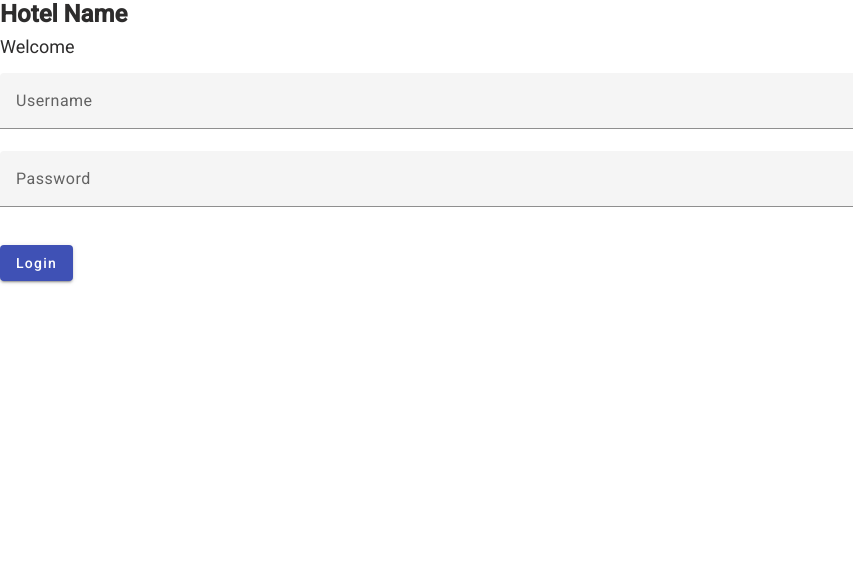
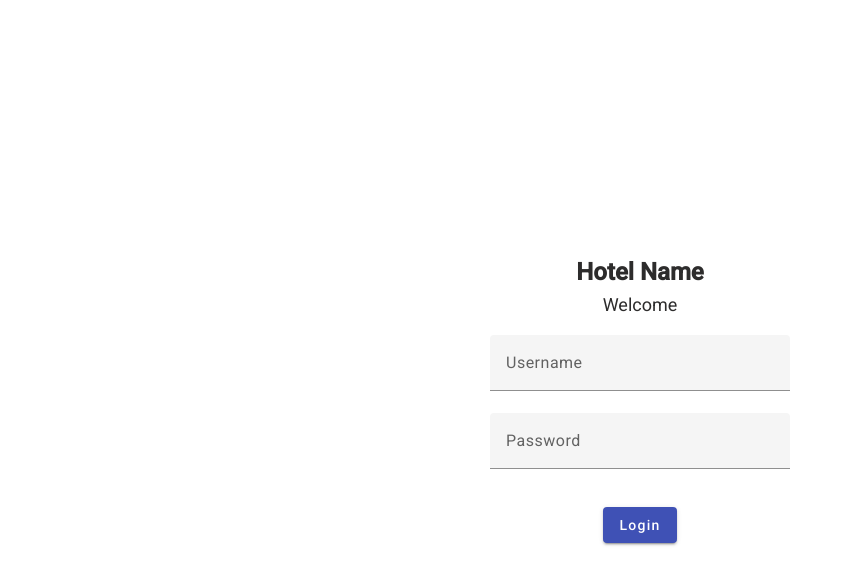
Before and after one commit to Brandon-Jeremy/Edward-V-Hotel, an Angular app in the folder site/resources/frontend/angular/: page /login in a window 1280 px wide. Shown: the top 584 px of the page, without its empty margins (0-853 px from the left). Built offline with nearby package versions, Linux system fonts and the light colour scheme.

Commit message:
some styling for the popup windows

```diff
--- a/site/resources/frontend/angular/src/app/login-form/login-form.component.css
+++ b/site/resources/frontend/angular/src/app/login-form/login-form.component.css
@@ -6,8 +6,42 @@
   border-radius: 10px;
   padding: 20px;
   box-shadow: 0px 0px 10px rgba(0, 0, 0, 0.2);
-  width: 80%;
-  max-width: 500px;
+  width: 100%;
+  height: 100%;
+  box-sizing: border-box;
+}
+
+.container {
+  display: flex;
+  flex-direction: column;
+  align-items: center;
+  justify-content: center;
+  height: 100%;
+  width: 100%;
+  overflow-y: auto;
+}
+
+.center {
+  text-align: center;
+}
+
+.welcome {
+  margin-bottom: 20px;
+}
+
+.popup {
+  display: flex;
+  flex-direction: column;
+  width: 100%;
+  max-width: 300px;
+}
+
+.mat-form-field {
+  margin-bottom: 20px;
+}
+
+.popup-button {
+  align-self: center;
 }
 
 .header {
--- a/site/resources/frontend/angular/src/app/login-form/login-form.component.html
+++ b/site/resources/frontend/angular/src/app/login-form/login-form.component.html
@@ -1,6 +1,6 @@
-<!-- login.component.html -->
-<h2>Hotel Name</h2>
-<p>Welcome</p>
+<div class="container">
+  <h2 class="center">Hotel Name</h2>
+  <p class="center welcome">Welcome</p>
   <form class="popup">
     <mat-form-field>
       <input matInput placeholder="Username" required>
@@ -10,3 +10,4 @@
     </mat-form-field>
     <button class="popup-button" mat-raised-button color="primary" type="submit">Login</button>
   </form>
+</div>
--- a/site/resources/frontend/angular/src/app/sign-up-form/sign-up-form.component.css
+++ b/site/resources/frontend/angular/src/app/sign-up-form/sign-up-form.component.css
@@ -1,72 +1,32 @@
-.signup-form {
-    background-color: #fff;
-    border-radius: 5px;
-    box-shadow: 0 2px 4px rgba(0, 0, 0, 0.2);
-    display: flex;
-    flex-direction: column;
-    justify-content: center;
-    align-items: center;
-    padding: 20px;
-    width: 400px;
-  }
-
-  .header {
+.container {
   display: flex;
   flex-direction: column;
   align-items: center;
-    margin-bottom: 16px;
+  justify-content: center;
+  height: 100%;
+  width: 100%;
+  box-sizing: border-box;
 }
 
-  .content {
-    display: flex;
-    flex-direction: column;
-    justify-content: space-around;
-    height: 100%;
+.center {
+  text-align: center;
 }
 
-
-  .signup-form h2 {
-    font-size: 24px;
+.welcome {
   margin-bottom: 20px;
 }
 
-  .signup-form input {
-    border: none;
-    border-bottom: 2px solid #ccc;
-    font-size: 16px;
-    margin-bottom: 20px;
-    padding: 10px;
+.popup {
+  display: flex;
+  flex-direction: column;
   width: 100%;
+  max-width: 300px;
 }
 
-  .signup-form button {
-    background-color: #007bff;
-    border: none;
-    border-radius: 25px;
-    color: #fff;
-    font-size: 16px;
-    padding: 10px 20px;
+.mat-form-field {
+  margin-bottom: 20px;
 }
 
-  form {
-    display: flex;
-    flex-direction: column;
-    align-items: center;
-    max-height: 100%;
-    overflow: hidden;
+.popup-button {
+  align-self: center;
 }
-
-  button {
-    margin-top: 16px;
-  }
-
-  h2 {
-    font-size: 24px;
-    font-weight: bold;
-    margin-bottom: 8px;
-  }
-
-  p {
-    font-size: 18px;
-    margin-bottom: 16px;
-  }
--- a/site/resources/frontend/angular/src/app/sign-up-form/sign-up-form.component.html
+++ b/site/resources/frontend/angular/src/app/sign-up-form/sign-up-form.component.html
@@ -1,7 +1,7 @@
-<!-- sign-up.component.html -->
+<div class="container">
   <div class="header">
-  <h2>Hotel Name</h2>
-  <p>Welcome</p>
+    <h2 class="center">Hotel Name</h2>
+    <p class="center welcome">Welcome</p>
   </div>
   <form class="popup">
     <mat-form-field>
@@ -15,3 +15,4 @@
     </mat-form-field>
     <button class="popup-button" mat-raised-button color="primary" type="submit">Sign Up</button>
   </form>
+</div>
```
Lines whose indentation alone changed are shown as unchanged.
